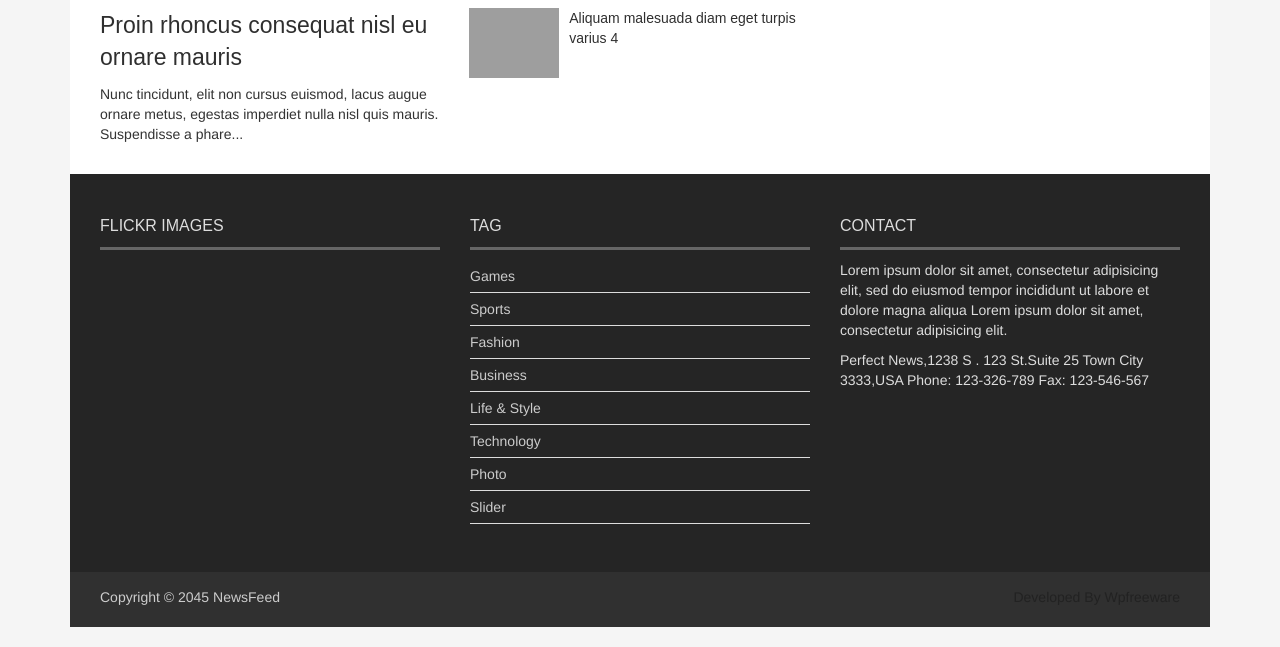
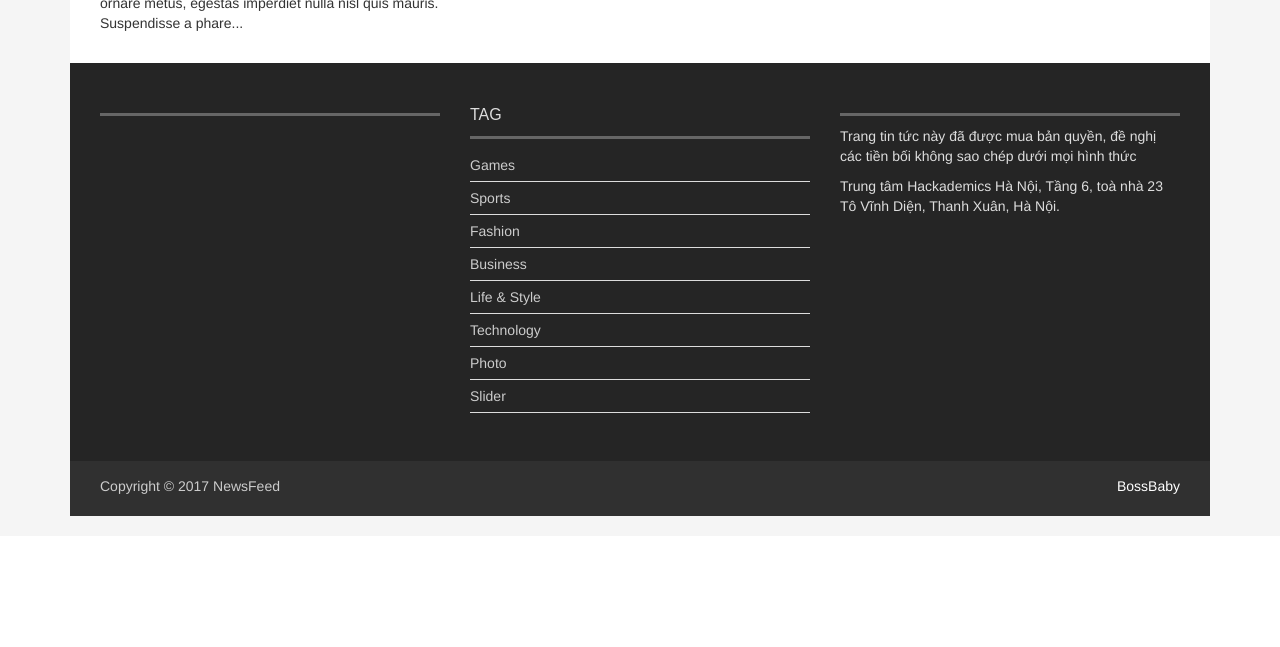
Before and after one commit to xuanhop/News, a CakePHP app: the page made by app/View/Home/index.ctp in a window 1280 px wide. Shown: the part 2967-3614 px from the top of the page. After the commit the page ends 3483 px from the top, so only its background shows below. Run offline with PHP 8.4 and a stand-in for CakePHP, Linux system fonts and the light colour scheme; the template is opened without the code that fills it, so the values that code supplies are empty; some libraries are stand-ins or nearby versions; some web fonts are replaced; grey boxes are pictures that could not be loaded.

Commit message:
commited

```diff
--- a/app/Config/routes.php
+++ b/app/Config/routes.php
@@ -29,7 +29,7 @@
 /**
  * ...and connect the rest of 'Pages' controller's URLs.
  */
-	Router::connect('/pages/*', array('controller' => 'pages', 'action' => 'display'));
+	Router::connect('/pages/*', array('controller' => 'Home', 'action' => 'index'));
 
 /**
  * Load all plugin routes. See the CakePlugin documentation on
--- a/app/Controller/HomeController.php
+++ b/app/Controller/HomeController.php
@@ -7,8 +7,8 @@
  */
 class HomeController extends AppController{
     public function index(){
+    }
 
-    }
     public function register(){
 
     }
--- a/app/Model/User.php
+++ /dev/null
@@ -1,5 +0,0 @@
-<?php
-class User extends AppModel{
-    var $name="User";
-}
-?>
--- /dev/null
+++ b/app/Model/users.php
@@ -0,0 +1,6 @@
+<?php
+App:: uses('users', 'model');
+    class users extends AppModel{
+
+    }
+?>
--- a/app/View/Elements/footer.ctp
+++ b/app/View/Elements/footer.ctp
@@ -3,7 +3,7 @@
         <div class="row">
             <div class="col-lg-4 col-md-4 col-sm-4">
                 <div class="footer_widget wow fadeInLeftBig">
-                    <h2>Flickr Images</h2>
+                    <h2></h2>
                 </div>
             </div>
             <div class="col-lg-4 col-md-4 col-sm-4">
@@ -23,17 +23,16 @@
             </div>
             <div class="col-lg-4 col-md-4 col-sm-4">
                 <div class="footer_widget wow fadeInRightBig">
-                    <h2>Contact</h2>
-                    <p>Lorem ipsum dolor sit amet, consectetur adipisicing elit, sed do eiusmod tempor incididunt ut labore et dolore magna aliqua Lorem ipsum dolor sit amet, consectetur adipisicing elit.</p>
+                    <h2></h2>
+                    <p>Trang tin tức này đã được mua bản quyền, đề nghị các tiền bối không sao chép dưới mọi hình thức</p>
                     <address>
-                        Perfect News,1238 S . 123 St.Suite 25 Town City 3333,USA Phone: 123-326-789 Fax: 123-546-567
-                    </address>
+                        Trung tâm Hackademics Hà Nội, Tầng 6, toà nhà 23 Tô Vĩnh Diện, Thanh Xuân, Hà Nội.</address>
                 </div>
             </div>
         </div>
     </div>
     <div class="footer_bottom">
-        <p class="copyright">Copyright &copy; 2045 <a href="index.html">NewsFeed</a></p>
-        <p class="developer">Developed By Wpfreeware</p>
+        <p class="copyright">Copyright &copy; 2017 <a href="index.html">NewsFeed</a></p>
+        <p class="developer" style="color: white" >BossBaby</p>
     </div>
 </footer>
--- a/app/View/Elements/header.ctp
+++ b/app/View/Elements/header.ctp
@@ -8,17 +8,31 @@
                         <li><a href="#">Giới thiệu</a></li>
                         <li><a href="pages/contact.html">Liên hệ</a></li>
                     </ul>
+
                 </div>
                 <div class="header_top_right">
-                    <p><a style="color: white" href="">Đăng nhập</a> </p>
-                    <p><a style="color: white" href="">Đăng ký</a> </p>
+                    <p><a style="color: white" href="">Đăng nhập</a></p>
+                    <p><a style="color: white" href="">Đăng ký</a></p>
+                    <div class="row">
+                        <div class="col-lg-6">
+                            <div class="input-group">
+                                <span style="color: white">Tìm kiếm</span>
+                                <span><input type="text" class="form-control" placeholder="Search for..."></span>
+                                <span class="input-group-btn">
+                                    <button class="btn btn-default" type="button">
+                                        <span class="glyphicon glyphicon-search"></span>
+                                    </button>
+                                </span>
+                            </div><!-- /input-group -->
+                        </div><!-- /.col-lg-6 -->
+                    </div><!-- /.row -->
                 </div>
             </div>
         </div>
         <div class="col-lg-12 col-md-12 col-sm-12">
             <div class="header_bottom">
-                <div class="logo_area"><a href="index.html" class="logo"><img src="logo.jpg" alt=""></a></div>
-                <div class="add_banner"><a href="#"><img src="images/addbanner_728x90_V1.jpg" alt=""></a></div>
+                <div class="logo_area"><a href="index.html" class="logo"><img src="img/logo.jpg" alt=""></a></div>
+                <div class="add_banner"><a href="#"><img src="#" alt=""></a></div>
             </div>
         </div>
     </div>
--- a/app/View/Elements/nav.ctp
+++ b/app/View/Elements/nav.ctp
@@ -4,25 +4,86 @@
             <button type="button" class="navbar-toggle collapsed"
                     data-toggle="collapse" data-target="#navbar"
                     aria-expanded="false" aria-controls="navbar">
-                <span class="sr-only">Toggle navigation</span> <span class="icon-bar"></span> <span class="icon-bar"></span> <span class="icon-bar"></span> </button>
+                <span class="sr-only">Toggle navigation</span> <span class="icon-bar"></span>
+                <span class="icon-bar"></span> <span class="icon-bar"></span></button>
         </div>
         <div id="navbar" class="navbar-collapse collapse">
             <ul class="nav navbar-nav main_nav">
-                <li class="active"><a href="index.html"><span class="fa fa-home desktop-home"></span><span class="mobile-show">Home</span></a></li>
-                <li><a href="#">Technology</a></li>
-                <li class="dropdown"> <a href="#" class="dropdown-toggle" data-toggle="dropdown" role="button" aria-expanded="false">Mobile</a>
+                <li class="active"><a href="index.html"><span class="fa fa-home desktop-home"></span><span
+                                class="mobile-show">Trang chủ</span></a></li>
+                <li><a href="#">Thế giới</a></li>
+                <li class="dropdown"><a href="#" class="dropdown-toggle" data-toggle="dropdown" role="button"
+                                        aria-expanded="false">Xã hội</a>
                     <ul class="dropdown-menu" role="menu">
-                        <li><a href="#">Android</a></li>
-                        <li><a href="#">Samsung</a></li>
-                        <li><a href="#">Nokia</a></li>
-                        <li><a href="#">Walton Mobile</a></li>
-                        <li><a href="#">Sympony</a></li>
+                        <li><a href="#">Thời sự</a></li>
+                        <li><a href="#">Giao thông</a></li>
+                        <li><a href="#">Môi trường và khí hậu</a></li>
                     </ul>
                 </li>
-                <li><a href="#">Laptops</a></li>
-                <li><a href="#">Tablets</a></li>
-                <li><a href="pages/contact.html">Contact Us</a></li>
-                <li><a href="pages/404.html">404 Page</a></li>
+                <li class="dropdown"><a href="#" class="dropdown-toggle" data-toggle="dropdown" role="button"
+                                        aria-expanded="false">Văn hóa</a>
+                    <ul class="dropdown-menu" role="menu">
+                        <li><a href="#">Nghệ thuật</a></li>
+                        <li><a href="#">Ẩm thực</a></li>
+                        <li><a href="#">Du lịch</a></li>
+                    </ul>
+                </li>
+                <li class="dropdown"><a href="#" class="dropdown-toggle" data-toggle="dropdown" role="button"
+                                        aria-expanded="false">Kinh tế</a>
+                    <ul class="dropdown-menu" role="menu">
+                        <li><a href="#">Kinh doanh</a></li>
+                        <li><a href="#">Lao động và việc làm</a></li>
+                        <li><a href="#">Tài chính</a></li>
+                        <li><a href="#">Chứng khoán</a></li>
+                    </ul>
+                </li>
+                <li class="dropdown"><a href="#" class="dropdown-toggle" data-toggle="dropdown" role="button"
+                                        aria-expanded="false">Giáo dục</a>
+                    <ul class="dropdown-menu" role="menu">
+                        <li><a href="#">Học bổng - Du học</a></li>
+                        <li><a href="#">Đào tạo - Thi cử</a></li>
+                    </ul>
+                </li>
+                <li><a href="#">Thể thao</a></li>
+                <li class="dropdown"><a href="#" class="dropdown-toggle" data-toggle="dropdown" role="button"
+                                        aria-expanded="false">Giải trí</a>
+                    <ul class="dropdown-menu" role="menu">
+                        <li><a href="#">Âm nhạc</a></li>
+                        <li><a href="#">Thời trang</a></li>
+                        <li><a href="#">Điện ảnh - Truyền hình</a></li>
+                    </ul>
+                </li>
+                <li class="dropdown"><a href="#" class="dropdown-toggle" data-toggle="dropdown" role="button"
+                                        aria-expanded="false">Pháp luật</a>
+                    <ul class="dropdown-menu" role="menu">
+                        <li><a href="#">Hình sự - Dân sự</a></li>
+                        <li><a href="#">An ninh - Trật tự</a></li>
+                    </ul>
+                </li>
+                <li class="dropdown"><a href="#" class="dropdown-toggle" data-toggle="dropdown" role="button"
+                                        aria-expanded="false">Khoa học công nghệ </a>
+                    <ul class="dropdown-menu" role="menu">
+                        <li><a href="#">CNTT - Viễn thông</a></li>
+                        <li><a href="#">Khoa học - tự nhiên</a></li>
+                        <li><a href="#">Thiết bị - phần cứng - phần mềm</a></li>
+                    </ul>
+                </li>
+                <li class="dropdown"><a href="#" class="dropdown-toggle" data-toggle="dropdown" role="button"
+                                        aria-expanded="false">Đời sống</a>
+                    <ul class="dropdown-menu" role="menu">
+                        <li><a href="#">Dinh dưỡng - làm đẹp</a></li>
+                        <li><a href="#">tình yêu và hôn nhân</a></li>
+                        <li><a href="#">Sức khỏe - y tế</a></li>
+                    </ul>
+                </li>
+                <li><a href="#">Xe cộ</a></li>
+                <li class="dropdown"><a href="#" class="dropdown-toggle" data-toggle="dropdown" role="button"
+                                        aria-expanded="false">nhà đất</a>
+                    <ul class="dropdown-menu" role="menu">
+                        <li><a href="#">Quản ly - quy hoạch</a></li>
+                        <li><a href="#">Không gian - kiến trúc</a></li>
+                    </ul>
+                </li>
             </ul>
         </div>
     </nav>
--- a/app/View/Home/index.ctp
+++ b/app/View/Home/index.ctp
@@ -1,19 +1,23 @@
+
 <section id="newsSection">
     <div class="row">
         <div class="col-lg-12 col-md-12">
-            <div class="latest_newsarea"> <span>Latest News</span>
+            <div class="latest_newsarea">
+                <!--Bắt đầu tin mới-->
+                <span>Tin tức mới nhất</span>
                 <ul id="ticker01" class="news_sticker">
-                    <li><a href="#"><img src="images/news_thumbnail3.jpg" alt="">My First News Item</a></li>
-                    <li><a href="#"><img src="images/news_thumbnail3.jpg" alt="">My Second News Item</a></li>
-                    <li><a href="#"><img src="images/news_thumbnail3.jpg" alt="">My Third News Item</a></li>
-                    <li><a href="#"><img src="images/news_thumbnail3.jpg" alt="">My Four News Item</a></li>
-                    <li><a href="#"><img src="images/news_thumbnail3.jpg" alt="">My Five News Item</a></li>
-                    <li><a href="#"><img src="images/news_thumbnail3.jpg" alt="">My Six News Item</a></li>
-                    <li><a href="#"><img src="images/news_thumbnail3.jpg" alt="">My Seven News Item</a></li>
-                    <li><a href="#"><img src="images/news_thumbnail3.jpg" alt="">My Eight News Item</a></li>
-                    <li><a href="#"><img src="images/news_thumbnail2.jpg" alt="">My Nine News Item</a></li>
+                    <li><a href="#"><img src="../img/news_thumbnail3.jpg" alt="">My First News Item</a></li>
+                    <li><a href="#"><img src="../img/news_thumbnail3.jpg" alt="">My Second News Item</a></li>
+                    <li><a href="#"><img src="../img/news_thumbnail3.jpg" alt="">My Third News Item</a></li>
+                    <li><a href="#"><img src="../img/news_thumbnail3.jpg" alt="">My Four News Item</a></li>
+                    <li><a href="#"><img src="../img/news_thumbnail3.jpg" alt="">My Five News Item</a></li>
+                    <li><a href="#"><img src="../img/news_thumbnail3.jpg" alt="">My Six News Item</a></li>
+                    <li><a href="#"><img src="../img/news_thumbnail3.jpg" alt="">My Seven News Item</a></li>
+                    <li><a href="#"><img src="../img/news_thumbnail3.jpg" alt="">My Eight News Item</a></li>
+                    <li><a href="#"><img src="../img/news_thumbnail2.jpg" alt="">My Nine News Item</a></li>
                 </ul>
                 <div class="social_area">
+                    <!--Các link liên kết đến các trang mạng xã hội -->
                     <ul class="social_nav">
                         <li class="facebook"><a href="#"></a></li>
                         <li class="twitter"><a href="#"></a></li>
@@ -33,28 +37,31 @@
     <div class="row">
         <div class="col-lg-8 col-md-8 col-sm-8">
             <div class="slick_slider">
-                <div class="single_iteam"> <a href="pages/single_page.html"> <img src="images/slider_img4.jpg" alt=""></a>
+                <div class="single_iteam"> <a href="pages/single_page.html"> <img src="../img/slider_img4.jpg" alt=""></a>
                     <div class="slider_article">
-                        <h2><a class="slider_tittle" href="pages/single_page.html">Fusce eu nulla semper porttitor felis sit amet</a></h2>
-                        <p>Nunc tincidunt, elit non cursus euismod, lacus augue ornare metus, egestas imperdiet nulla nisl quis mauris. Suspendisse a pharetra urna. Morbi dui...</p>
+                        <h2><a class="slider_tittle" href="pages/single_page.html">Khu vực để ảnh slide show</a>
+                        </h2>
+                        <p>
+
+                        </p>
                     </div>
                 </div>
-                <div class="single_iteam"> <a href="pages/single_page.html"> <img src="images/slider_img2.jpg" alt=""></a>
+                <div class="single_iteam"> <a href="pages/single_page.html"> <img src="../img/slider_img2.jpg" alt=""></a>
                     <div class="slider_article">
-                        <h2><a class="slider_tittle" href="pages/single_page.html">Fusce eu nulla semper porttitor felis sit amet</a></h2>
-                        <p>Nunc tincidunt, elit non cursus euismod, lacus augue ornare metus, egestas imperdiet nulla nisl quis mauris. Suspendisse a pharetra urna. Morbi dui...</p>
+                        <h2><a class="slider_tittle" href="pages/single_page.html">Khu vực để ảnh slide show(tên ảnh)</a></h2>
+                        <p>Tiêu đề ảnh</p>
                     </div>
                 </div>
-                <div class="single_iteam"> <a href="pages/single_page.html"> <img src="images/slider_img3.jpg" alt=""></a>
+                <div class="single_iteam"> <a href="pages/single_page.html"> <img src="../img/slider_img3.jpg" alt=""></a>
                     <div class="slider_article">
-                        <h2><a class="slider_tittle" href="pages/single_page.html">Fusce eu nulla semper porttitor felis sit amet</a></h2>
-                        <p>Nunc tincidunt, elit non cursus euismod, lacus augue ornare metus, egestas imperdiet nulla nisl quis mauris. Suspendisse a pharetra urna. Morbi dui...</p>
+                        <h2><a class="slider_tittle" href="pages/single_page.html">Khu vực để ảnh slide show(tên ảnh)</a></h2>
+                        <p> Tiêu đề ảnh</p>
                     </div>
                 </div>
-                <div class="single_iteam"> <a href="pages/single_page.html"> <img src="images/slider_img1.jpg" alt=""></a>
+                <div class="single_iteam"> <a href="pages/single_page.html"> <img src="../img/slider_img1.jpg" alt=""></a>
                     <div class="slider_article">
-                        <h2><a class="slider_tittle" href="pages/single_page.html">Fusce eu nulla semper porttitor felis sit amet</a></h2>
-                        <p>Nunc tincidunt, elit non cursus euismod, lacus augue ornare metus, egestas imperdiet nulla nisl quis mauris. Suspendisse a pharetra urna. Morbi dui...</p>
+                        <h2><a class="slider_tittle" href="pages/single_page.html"></a></h2>
+                        <p>Tiêu đề ảnh</p>
                     </div>
                 </div>
             </div>
@@ -386,3 +393,6 @@
         </div>
     </div>
 </section>
+<script>
+
+</script>
--- a/app/View/Layouts/default.ctp
+++ b/app/View/Layouts/default.ctp
@@ -7,21 +7,12 @@
     <meta name="viewport" content="width=device-width, initial-scale=1">
 
     <?php echo $this->fetch('meta'); ?>
+    <?php echo $this->Html->css(array('bootstrap.min.css', 'font-awesome.min.css','animate.css',
+        'font.css','li-scroller.css','slick.css','jquery.fancybox.css','theme.css','style.css' )) ?>
+    <!--[if lt IE 9]>
 
-    <link rel="stylesheet" type="text/css" href="css/bootstrap.min.css">
-    <link rel="stylesheet" type="text/css" href="css/font-awesome.min.css">
-    <link rel="stylesheet" type="text/css" href="css/animate.css">
-    <link rel="stylesheet" type="text/css" href="css/font.css">
-    <link rel="stylesheet" type="text/css" href="css/li-scroller.css">
-    <link rel="stylesheet" type="text/css" href="css/slick.css">
-    <link rel="stylesheet" type="text/css" href="css/jquery.fancybox.css">
-    <link rel="stylesheet" type="text/css" href="css/theme.css">
-    <link rel="stylesheet" type="text/css" href="css/style.css">
-    <!--[if lt IE 9]>
-    <script src="js/html5shiv.min.js"></script>
-    <script src="js/respond.min.js"></script>
-    <![endif]-->
-
+    <?php echo $this->Html->script(array('html5shiv.min.js','respond.min.js')) ?>
+    <!--[endif]-->
     <?php echo $this->fetch('css'); ?>
 
 </head>
@@ -46,14 +37,9 @@
 
 </div>
 
-<script src="js/jquery.min.js"></script>
-<script src="js/wow.min.js"></script>
-<script src="js/bootstrap.min.js"></script>
-<script src="js/slick.min.js"></script>
-<script src="js/jquery.li-scroller.1.0.js"></script>
-<script src="js/jquery.newsTicker.min.js"></script>
-<script src="js/jquery.fancybox.pack.js"></script>
-<script src="js/custom.js"></script>
+<?php echo $this->Html->script(array('jquery.min.js','wow.min.js','bootstrap.min.js','slick.min.js','jquery.li-scroller.1.0.js',
+'jquery.newsTicker.min.js','jquery.fancybox.pack.js','custom.js')) ?>
+
 
 <?php echo $this->fetch('script'); ?>
 
```
Also changed, not shown: app/webroot/img/addbanner_728x90_V1.jpg (deleted), app/webroot/js/respond.min.js, app/webroot/js/slick.min.js.
